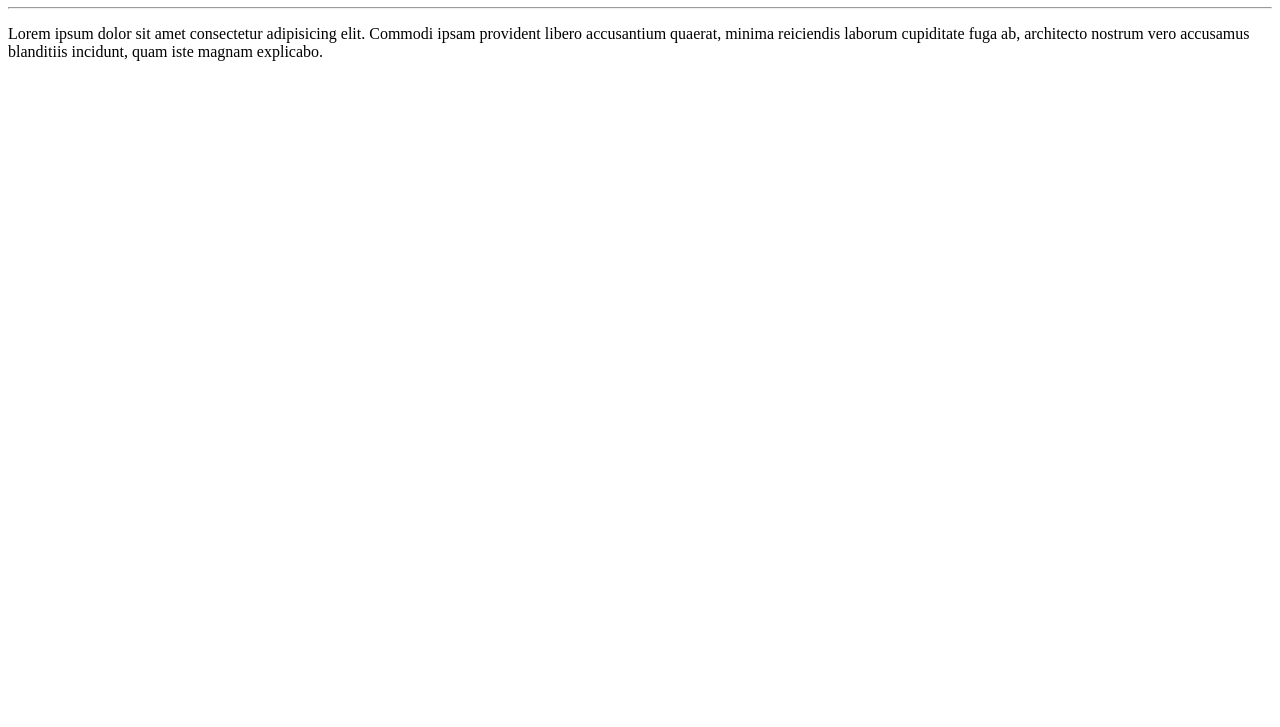
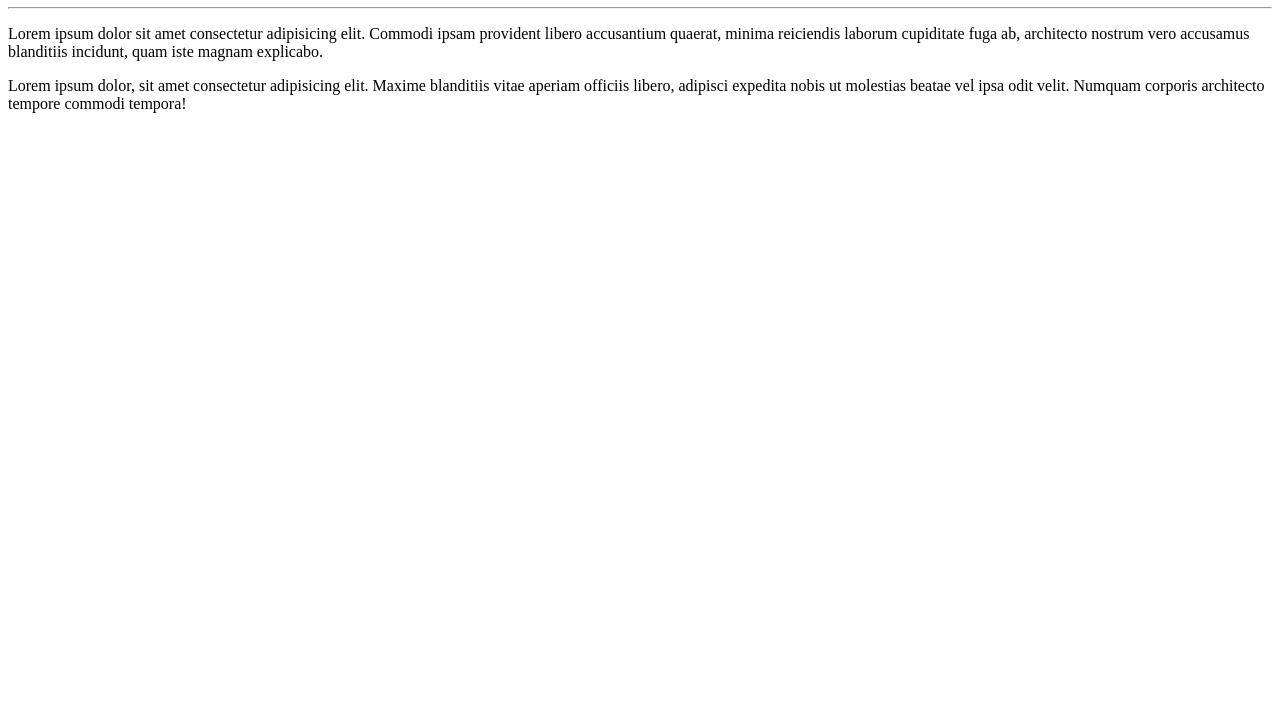
Before and after one commit to Leticia-LimaV/Ola--mundo-, a plain HTML site: page site-exemplo/index.html in a window 1280 px wide. Shown: the part 73-800 px from the top of the page. Drawn offline with Linux system fonts and the light colour scheme.

Commit message:
Adicionei um parágrafo.

```diff
--- a/site-exemplo/index.html
+++ b/site-exemplo/index.html
@@ -9,5 +9,6 @@
     <h1>Olá, mundo!</h1>
     <hr>
     <p>Lorem ipsum dolor sit amet consectetur adipisicing elit. Commodi ipsam provident libero accusantium quaerat, minima reiciendis laborum cupiditate fuga ab, architecto nostrum vero accusamus blanditiis incidunt, quam iste magnam explicabo.</p>
+    <p>Lorem ipsum dolor, sit amet consectetur adipisicing elit. Maxime blanditiis vitae aperiam officiis libero, adipisci expedita nobis ut molestias beatae vel ipsa odit velit. Numquam corporis architecto tempore commodi tempora!</p>
 </body>
 </html>
```
